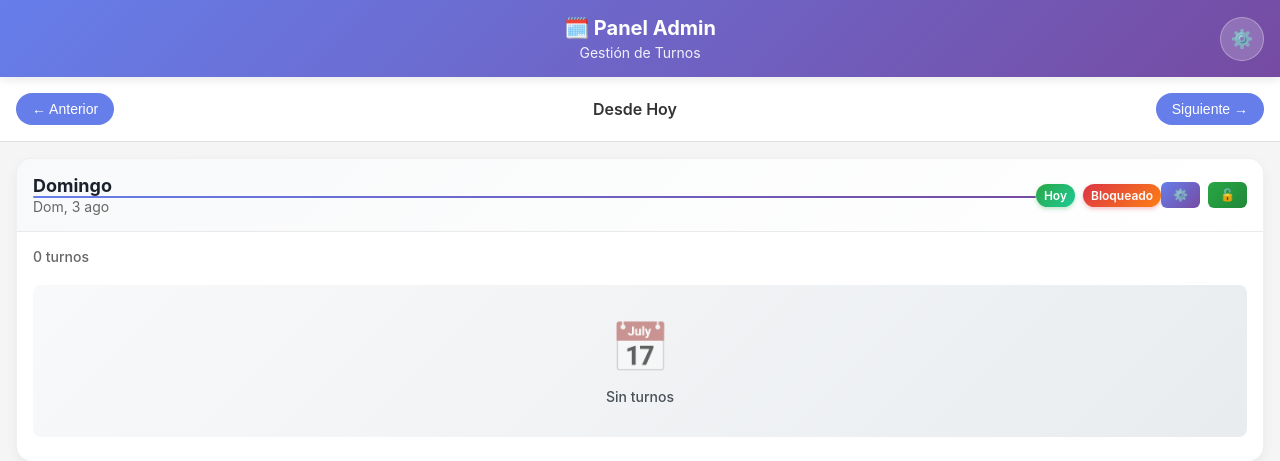
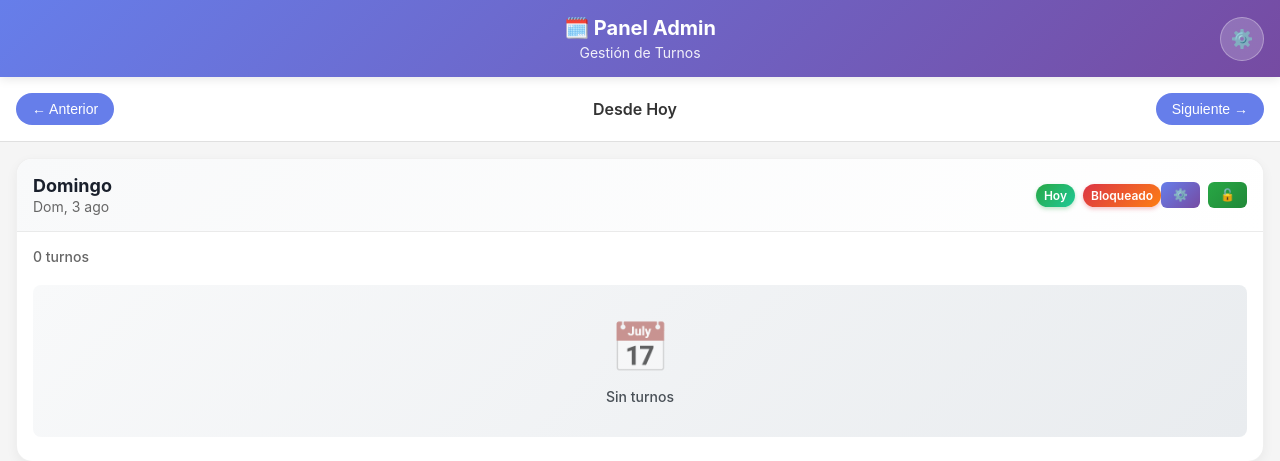
Before and after one commit to TrezeguetSanteb/turnosBot, a Flask app: page /mobile in a window 1280 px wide. Shown: the top 461 px of the page. Run offline with Flask 3, Linux system fonts and the light colour scheme; data that the repository does not hold is empty.

Commit message:
Quitar línea decorativa debajo de nombres de días
- Remover pseudo-elemento ::after que creaba línea con gradiente
- Simplificar diseño de nombres de días para mayor limpieza visual

```diff
--- a/templates/admin_panel_mobile.html
+++ b/templates/admin_panel_mobile.html
@@ -788,18 +788,6 @@
             font-size: 18px;
             color: #1a202c;
             text-shadow: none;
-            position: relative;
-        }
-
-        .day-name::after {
-            content: '';
-            position: absolute;
-            bottom: -2px;
-            left: 0;
-            width: 100%;
-            height: 2px;
-            background: linear-gradient(90deg, #667eea 0%, #764ba2 100%);
-            border-radius: 1px;
         }
 
         .status-today {
```
